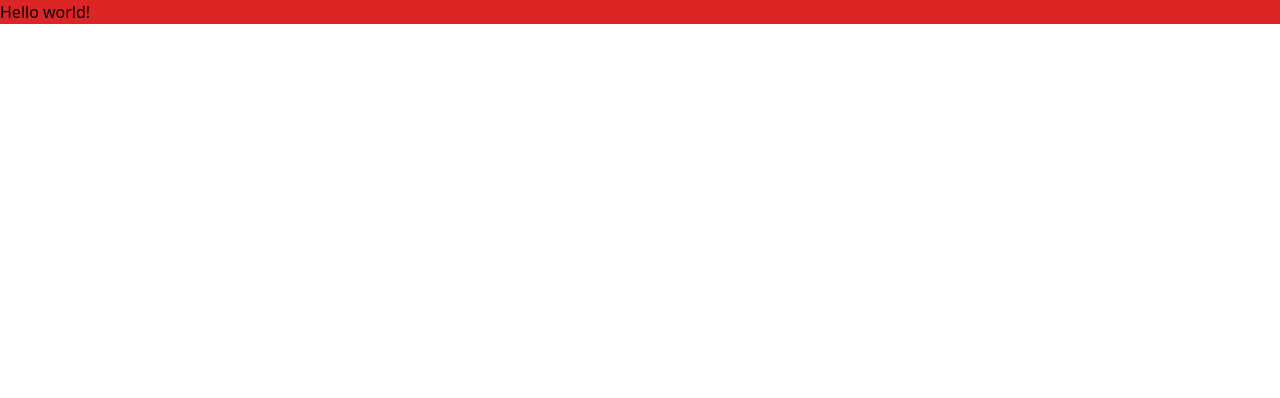
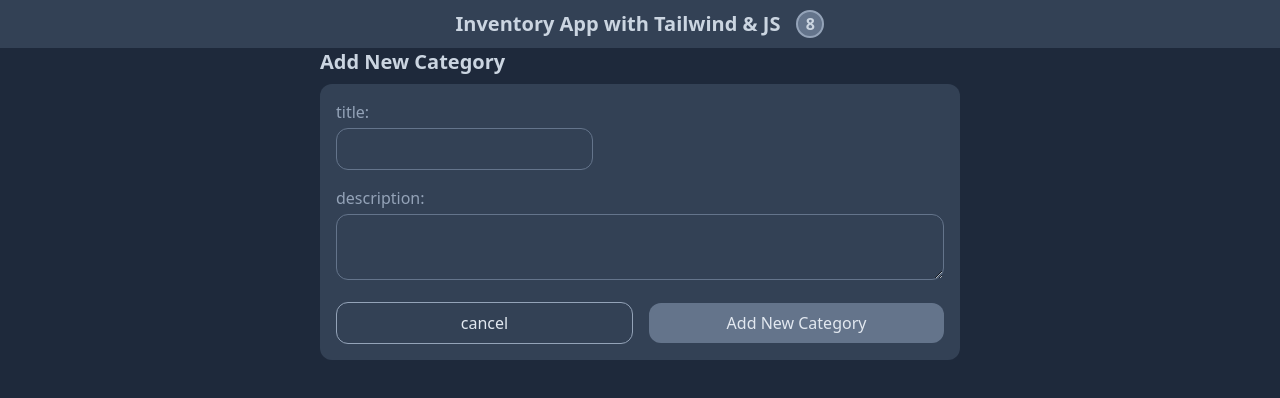
Before and after one commit to Sinac0de/Inventory-app-Js-TailwindCSS, a website: page public/index.html in a window 1280 px wide. Drawn offline with Linux system fonts and the light colour scheme.

Commit message:
add "Add New Category" section with styles

```diff
--- a/public/index.html
+++ b/public/index.html
@@ -9,9 +9,38 @@
 </head>
 
 <body>
-    <h1 class="bg-red-600">
-        Hello world!
-    </h1>
+    <div class="bg-slate-800 h-screen w-screen">
+        <!-- appbar -->
+        <div class="h-12 flex justify-center items-center gap-x-4 bg-slate-700">
+            <h1 class="text-xl font-bold text-slate-300">Inventory App with Tailwind & JS</h1>
+            <span
+                class="flex items-center justify-center w-7 h-7 bg-slate-500 rounded-full border border-2 border-slate-400 font-bold text-slate-300">8</span>
+        </div>
+        <!-- app content -->
+        <div class="container max-w-screen-sm mx-auto">
+            <!-- category form -->
+            <div>
+                <h2 class="text-xl text-slate-300 font-bold mb-2">Add New Category</h2>
+                <form class="bg-slate-700 p-4 rounded-xl flex flex-col gap-y-4">
+                    <div>
+                        <label for="category-title" class="block mb-1 text-slate-400">title:</label>
+                        <input type="text" name="category-title" id="category-title"
+                            class="bg-transparent border border-slate-500 rounded-xl text-slate-400">
+                    </div>
+                    <div>
+                        <label for="category-description" class="block mb-1 text-slate-400">description:</label>
+                        <textarea name="category-description" id="category-description"
+                            class="bg-transparent border border-slate-500 rounded-xl text-slate-400 w-full"></textarea>
+                    </div>
+                    <div class="flex items-center justify-between gap-x-4">
+                        <button class="flex-1 border border-slate-400 text-slate-200 rounded-xl py-2">cancel</button>
+                        <button class="flex-1 bg-slate-500 text-slate-200 rounded-xl py-2">Add New Category</button>
+                    </div>
+                </form>
+            </div>
+            <!-- product form -->
+        </div>
+    </div>
 </body>
 
 </html>
```
Also changed, not shown: public/build/tailwind.css.
